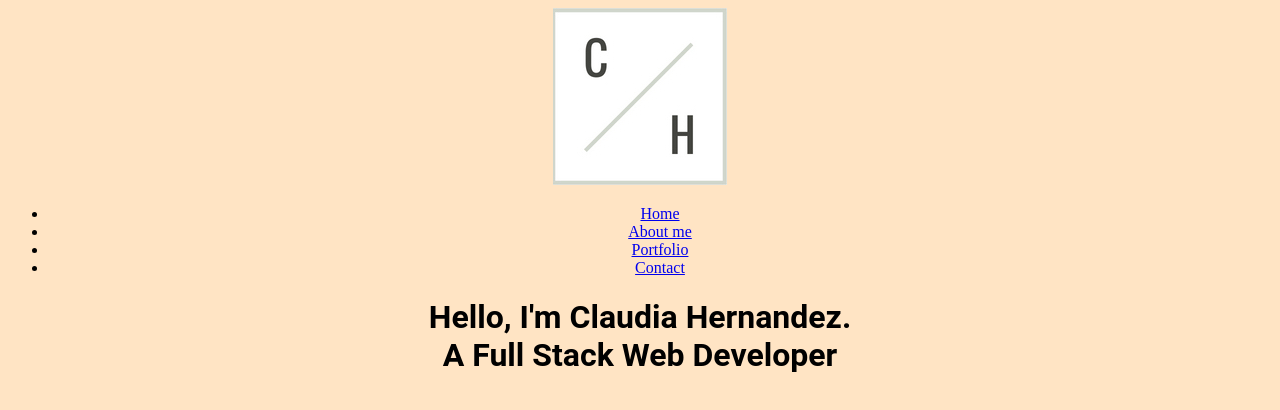
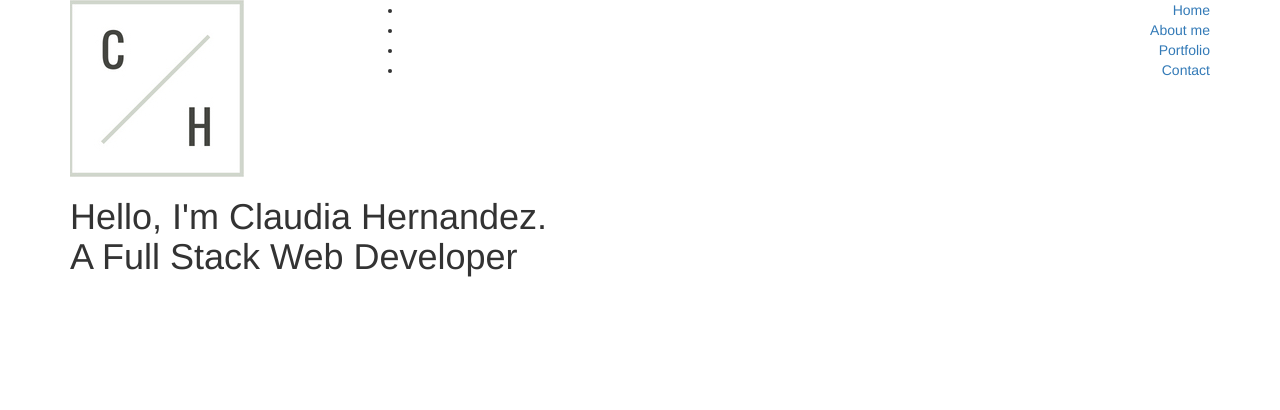
Before and after one commit to in-theclauds/portfolio, a plain HTML site: page index.html in a window 1280 px wide. Drawn offline with nearby package versions, Linux system fonts and the light colour scheme.

Commit message:
bootstrap

```diff
--- a/css/styles.css
+++ b/css/styles.css
@@ -6,7 +6,6 @@ p.super-lead{
   font-family: 'Titillium Web','Roboto',"Helvetica Neue", Helvetica, Arial, sans-serif;
 }
 
-body, li {
-  text-align: center;
+body, {
   background-color: bisque;
 }
--- a/index.html
+++ b/index.html
@@ -7,6 +7,9 @@
   <link rel="stylesheet" type="text/css" href="css/styles.css">
   <link href='http://fonts.googleapis.com/css?family=Open+Sans:300italic,400italic,400,300,600,700%7CRaleway:700' rel='stylesheet' type='text/css'>
   <script src="js/modernizr-2.6.2-respond-1.1.0.min.js"></script>
+  <link rel="stylesheet" href="https://maxcdn.bootstrapcdn.com/bootstrap/3.3.7/css/bootstrap.min.css" integrity="sha384-BVYiiSIFeK1dGmJRAkycuHAHRg32OmUcww7on3RYdg4Va+PmSTsz/K68vbdEjh4u" crossorigin="anonymous">
+  <link rel="stylesheet" href="https://maxcdn.bootstrapcdn.com/bootstrap/3.3.7/css/bootstrap-theme.min.css" integrity="sha384-rHyoN1iRsVXV4nD0JutlnGaslCJuC7uwjduW9SVrLvRYooPp2bWYgmgJQIXwl/Sp" crossorigin="anonymous">
+
   <title>Portfolio </title>
 </head>
 <body>
@@ -57,4 +60,5 @@
                       </div>
 
 </body>
+<script src="https://maxcdn.bootstrapcdn.com/bootstrap/3.3.7/js/bootstrap.min.js" integrity="sha384-Tc5IQib027qvyjSMfHjOMaLkfuWVxZxUPnCJA7l2mCWNIpG9mGCD8wGNIcPD7Txa" crossorigin="anonymous"></script>
 </html>
```
